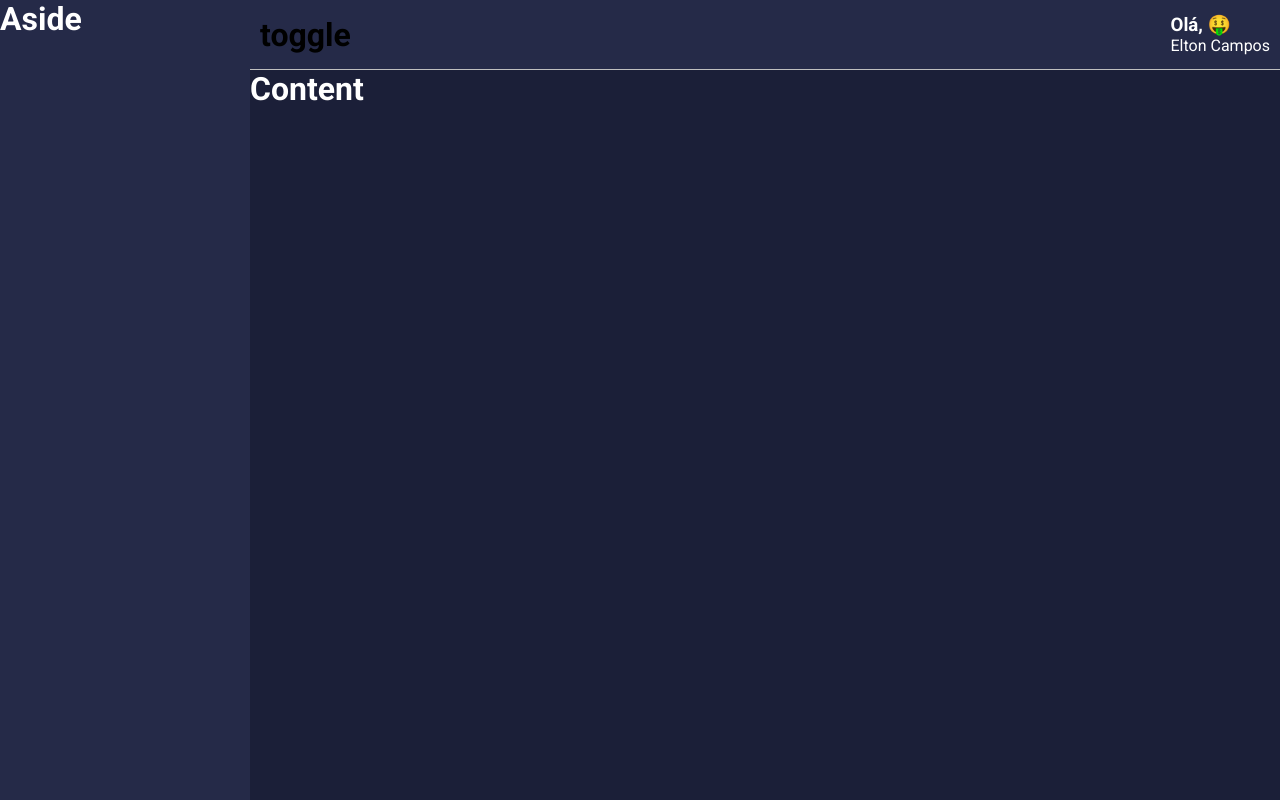
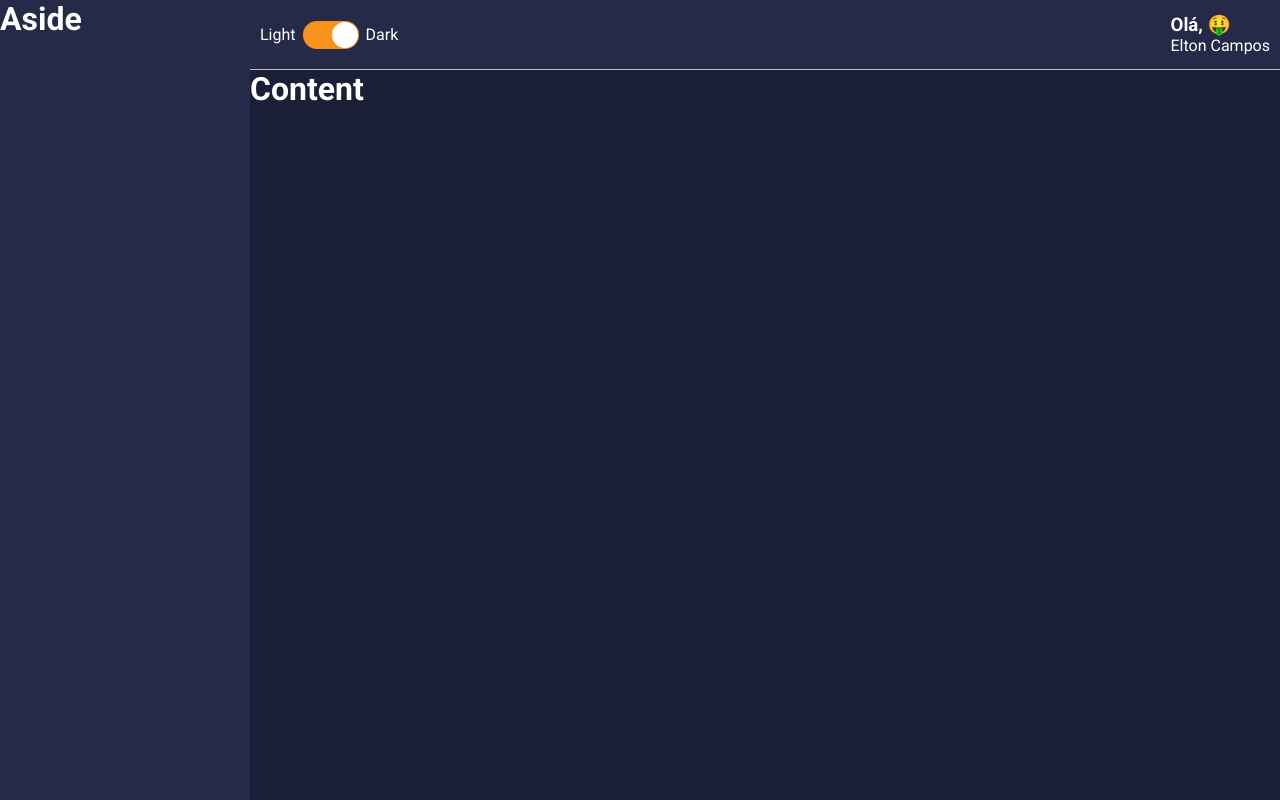
Before and after one commit to eltoncampos1/my-wallet, a React (Create React App) app: page / in a window 1280 px wide. Built offline with nearby package versions, Linux system fonts and the light colour scheme.

Commit message:
chore: create and style toggle component

```diff
--- a/src/components/MainHeader/index.tsx
+++ b/src/components/MainHeader/index.tsx
@@ -1,5 +1,7 @@
 import { useMemo } from "react";
 import * as S from "./styles";
+
+import { Toggle } from "../Toggle";
 
 import emojis from "../../utils/emojis";
 
@@ -11,7 +13,7 @@
 
   return (
     <S.Container>
-      <h1>toggle</h1>
+      <Toggle />
 
       <S.Profile>
         <S.Welcome>Olá, {emoji}</S.Welcome>
--- /dev/null
+++ b/src/components/Toggle/index.tsx
@@ -0,0 +1,16 @@
+import * as S from "./styles";
+
+export function Toggle() {
+  return (
+    <S.Container>
+      <S.ToggleLabel>Light</S.ToggleLabel>
+      <S.ToggleSelector
+        checked
+        uncheckedIcon={false}
+        checkedIcon={false}
+        onChange={() => console.log("mudou")}
+      />
+      <S.ToggleLabel>Dark</S.ToggleLabel>
+    </S.Container>
+  );
+}
--- /dev/null
+++ b/src/components/Toggle/styles.ts
@@ -0,0 +1,21 @@
+import styled from 'styled-components';
+import Switch, { ReactSwitchProps } from "react-switch";
+
+
+export const Container = styled.div`
+  display: flex;
+  align-items: center;
+`;
+
+export const ToggleLabel = styled.span`
+  color: ${props => props.theme.colors.white}
+`;
+
+export const ToggleSelector = styled(Switch).attrs<ReactSwitchProps>(
+    ({ theme }) => ({
+        onColor: theme.colors.info,
+        offColor: theme.colors.warning
+    })
+) <ReactSwitchProps>`
+    margin: 0 7px;
+`
```
